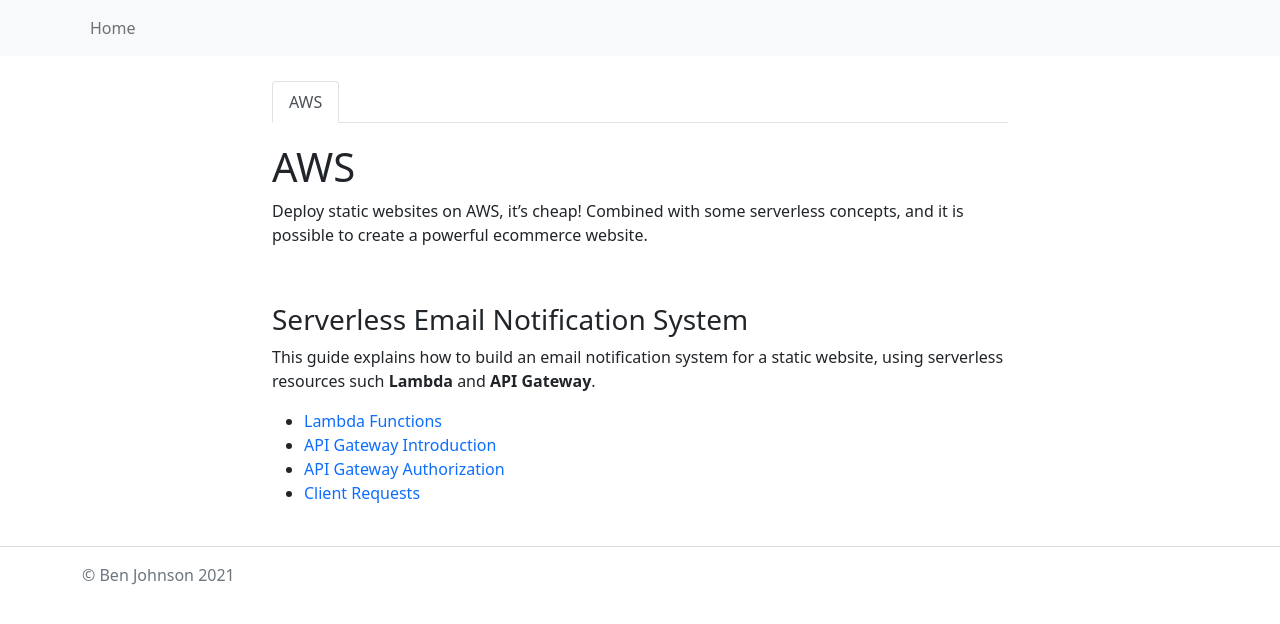
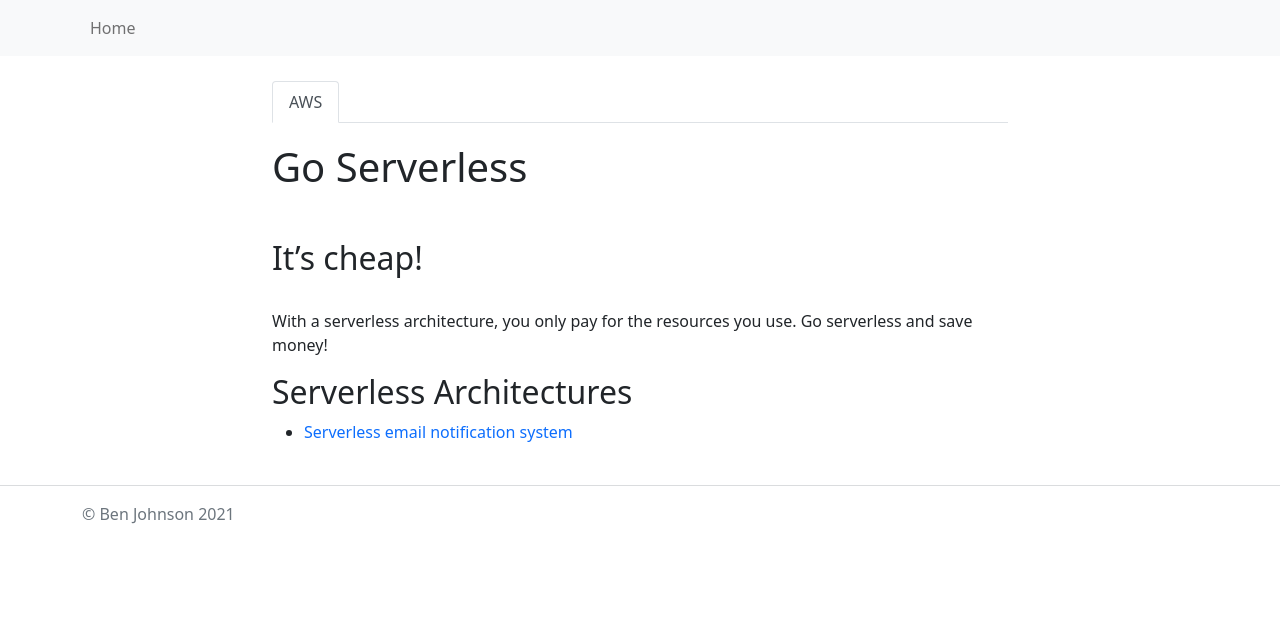
Before and after one commit to bdjohnson529/codechalet.com, a Jekyll site: the page built from _docs/aws/index.md, in a window 1280 px wide. Shown: the top 624 px of the page. Built offline with Jekyll 4.4.1, drawn with Linux system fonts in a browser that asks for light colours; nearby versions of some CDN libraries.

Commit message:
feat: move serverless tutorial

```diff
--- a/_docs/aws/index.md
+++ b/_docs/aws/index.md
@@ -1,30 +1,33 @@
 ---
-title: "AWS"
+title: "Go Serverless"
 layout: blog
 link: "landing"
 topic: AWS
 topic_path: /docs/aws/index.html
 image: aws
 ---
-{% assign pages = site.docs | sort: 'order' %}
-
-Deploy static websites on AWS, it's cheap! Combined with some serverless concepts, and it is possible to create a powerful ecommerce website.
 
 <br>
 
-### Serverless Email Notification System
-This guide explains how to build an email notification system for a static website, using serverless resources such **Lambda** and **API Gateway**.
+## It's cheap!
+
+<br>
+With a serverless architecture, you only pay for the resources you use. Go serverless and save money!
+
+
+
+
+## Serverless Architectures
 
 <ul>
+{% assign pages = site.docs | sort: 'order' %}
 {%- for page in pages -%}
-  {% if page.path contains "aws" %}
-    {% unless page.path contains "index.md" or page.path contains "references.md" or page.path contains "sample-authorization-function" or page.path contains "html-forms" %}
-      <li>
-        <a href="{{ page.url | relative_url }}">
-          {{ page.title | escape }}
-        </a>
-      </li>
-    {% endunless %}
+  {% if page.path contains "aws/tutorials/index" %}
+    <li>
+      <a href="{{ page.url | relative_url }}">
+        {{ page.title | escape }}
+      </a>
+    </li>
   {% endif %}
 {%- endfor -%}
 </ul>
```
Also changed, not shown: _docs/aws/tutorials/index.md (added, +23 -0 lines), _docs/aws/tutorials/api-gateway-authorization.md (renamed from _docs/aws/api-gateway-authorization.md), _docs/aws/tutorials/api-gateway.md (renamed from _docs/aws/api-gateway.md), _docs/aws/tutorials/client-requests.md (renamed from _docs/aws/client-requests.md), _docs/aws/tutorials/html-forms.md (renamed from _docs/aws/html-forms.md), _docs/aws/tutorials/lambda-functions.md (renamed from _docs/aws/lambda-functions.md), _docs/aws/tutorials/sample-authorization-function.md (renamed from _docs/aws/sample-authorization-function.md).
